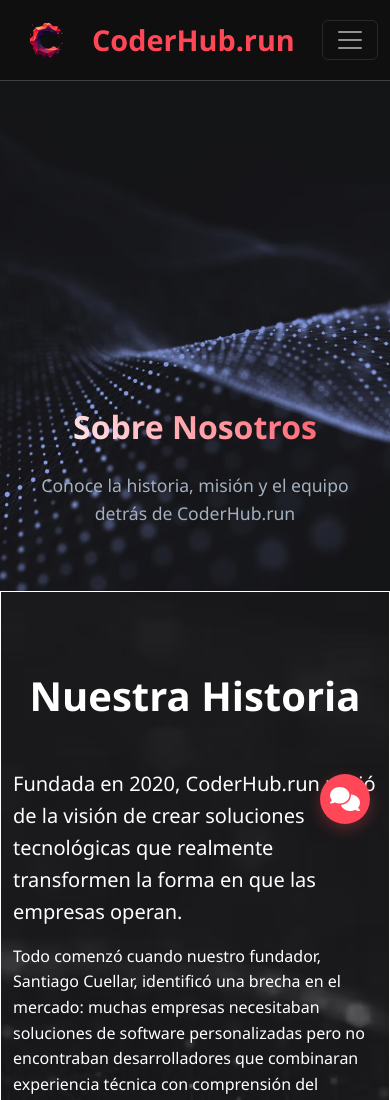
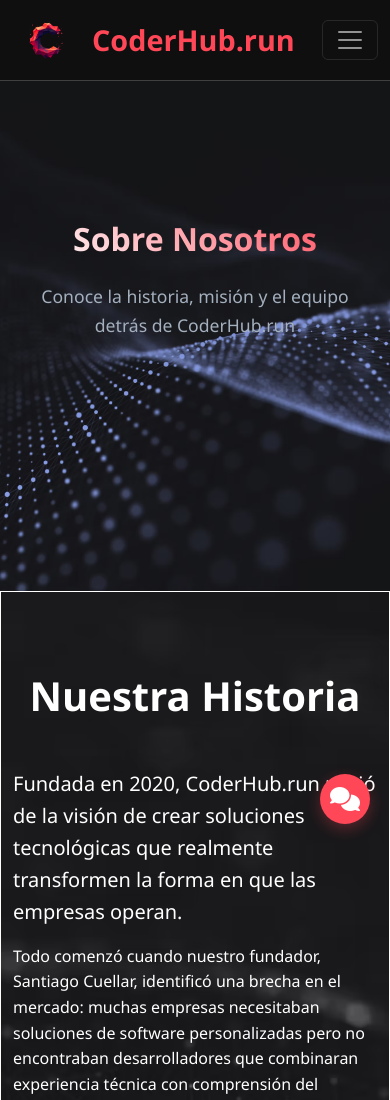
Before and after one commit to santrix12G/Parcial2_2025g2_Cuellar_Santiago, a plain HTML site: page html/about.html in a window 390 px wide. Shown: the top 1100 px of the page. Drawn offline with nearby package versions, Linux system fonts and the light colour scheme.

Commit message:
Cambios de colores y estilos

```diff
--- a/css/styles.css
+++ b/css/styles.css
@@ -149,7 +149,7 @@
 }
 
 @media (max-width: 576px) {
-    .hero {
+    .hero-index{
         display: flex;
         justify-content: flex-end;
         align-items: flex-end;
```
Also changed, not shown: index.html (+4 -4 lines).
